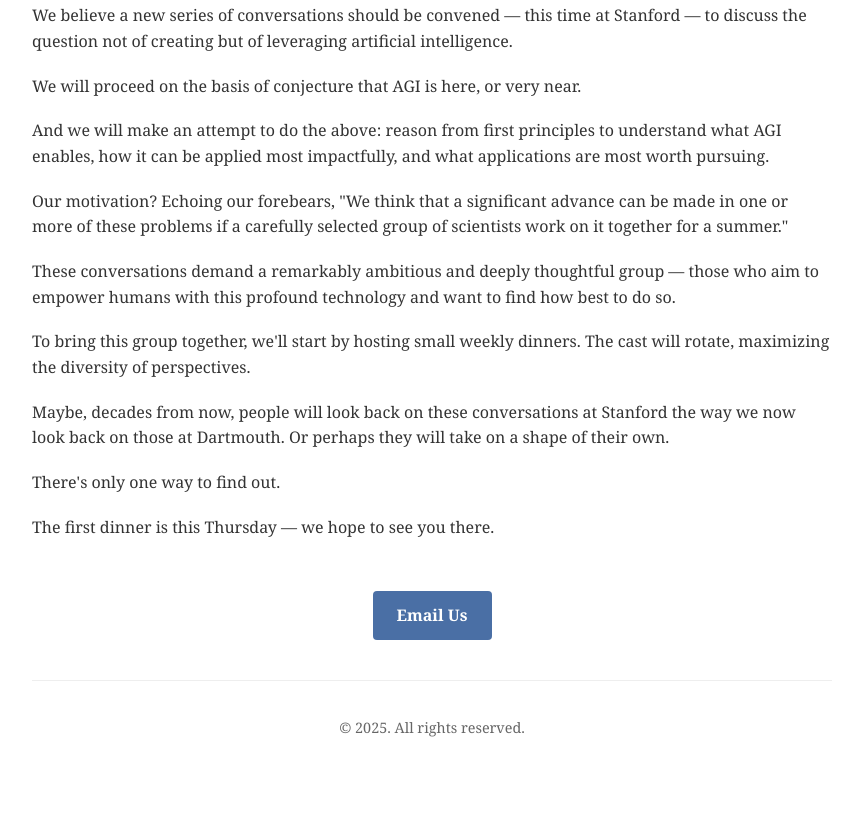
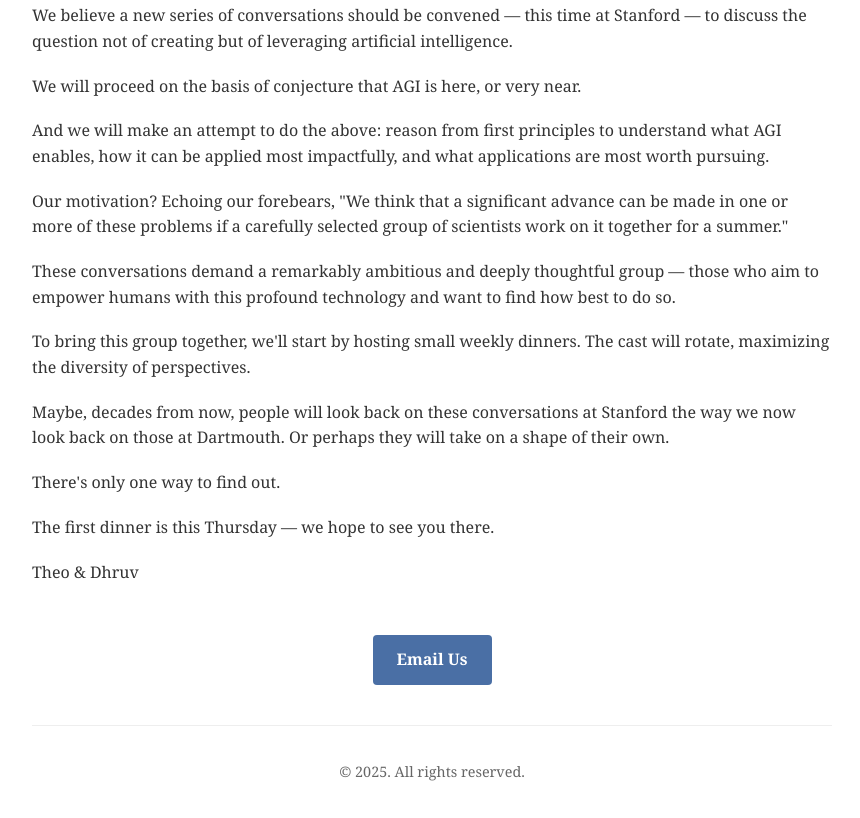
Before and after one commit to Dhruv712/SSRPAI, a plain HTML site: page index.html in a window 1280 px wide. Shown: the part 1427-2245 px from the top of the page, without its empty margins (208-1068 px from the left). Before the commit the page ends 2200 px from the top, so only its background shows below. Drawn offline with Linux system fonts and the light colour scheme.

Commit message:
added names

```diff
--- a/index.html
+++ b/index.html
@@ -126,6 +126,9 @@
         <p>There's only one way to find out.</p>
 
         <p>The first dinner is this Thursday — we hope to see you there.</p>
+
+        <p>Theo & Dhruv</p>
+
     </div>
 
     <div class="contact">
```
